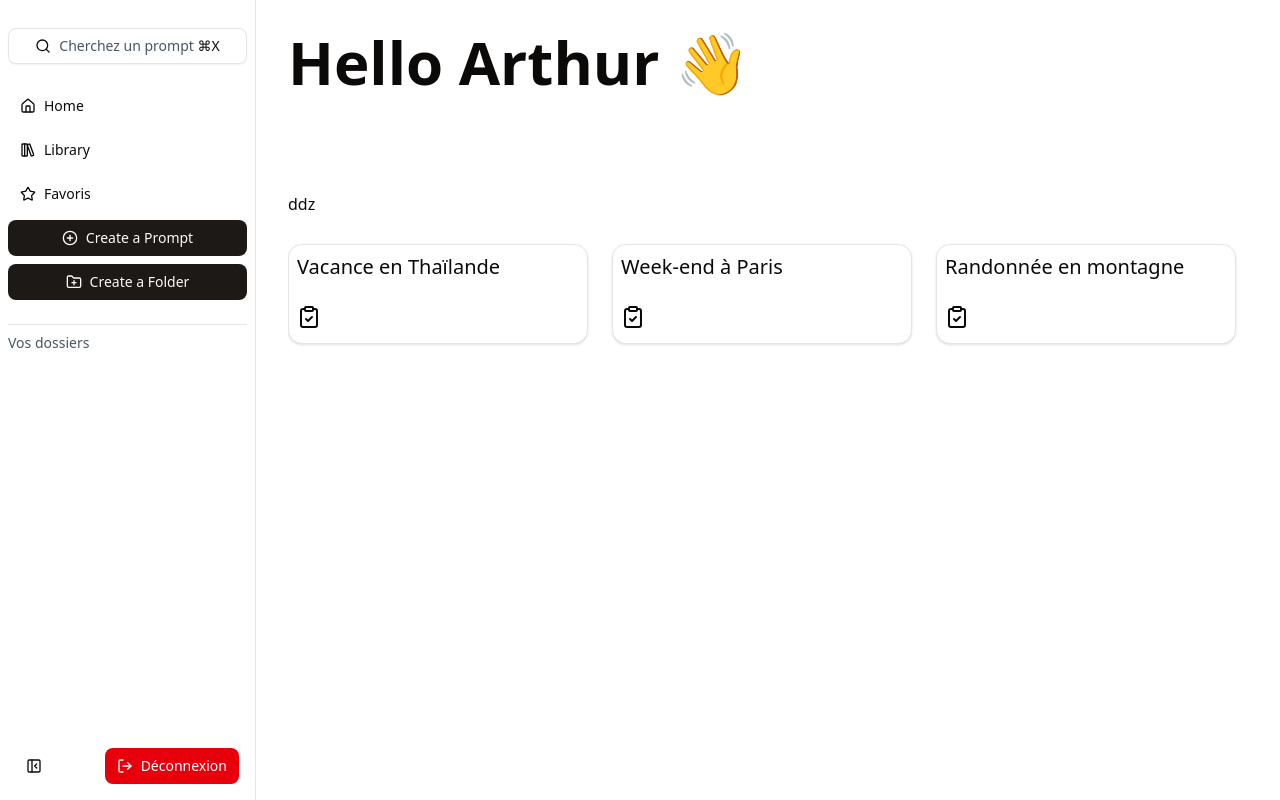
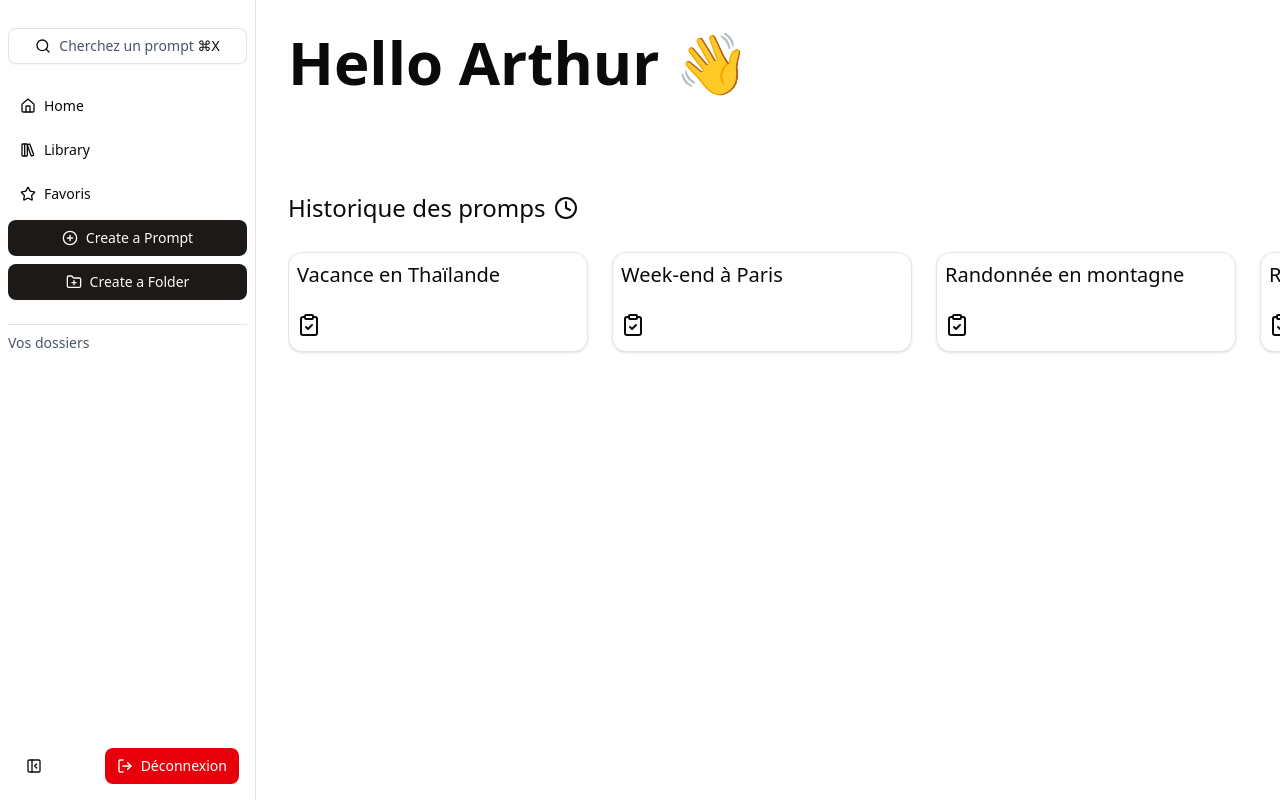
Before and after one commit to kyu-dev/prompt_manager, a React (Vite) app in the folder frontend/: page / in a window 1280 px wide. Shown: the top 800 px of the page. Built offline with nearby package versions, Linux system fonts and the light colour scheme.

Commit message:
Ajout d'une nouvelle icône d'horloge dans l'en-tête de la page d'accueil et mise à jour du titre pour refléter l'historique des prompts. Correction d'une duplication dans les données des cartes.

```diff
--- a/frontend/src/pages/Home.jsx
+++ b/frontend/src/pages/Home.jsx
@@ -1,6 +1,7 @@
 import React from 'react';
 import { Card } from '@/components/ui/card';
 import { ClipboardCheckIcon } from 'lucide-react';
+import { Clock } from 'lucide-react';
 
 const Home = () => {
   // Exemple de données pour les cartes
@@ -8,12 +9,15 @@ const Home = () => {
     { title: 'Vacance en Thaïlande' },
     { title: 'Week-end à Paris' },
     { title: 'Randonnée en montagne' },
+    { title: 'Randonnée en montagne' },
   ];
 
   return (
     <div className="container flex flex-col mx-auto px-8 pt-8 w-screen gap-5">
       <h1 className="text-6xl font-bold mb-20">Hello Arthur 👋</h1>
-      <h2>ddz</h2>
+      <h2 className="text-2xl flex items-center gap-2">
+        Historique des promps <Clock />
+      </h2>
       <div className="flex gap-6 overflow-x-auto  py-2">
         {cardsData.map((card, index) => (
           <Card key={index} className="w-[300px] h-[100px] p-2 flex-shrink-0">
```
